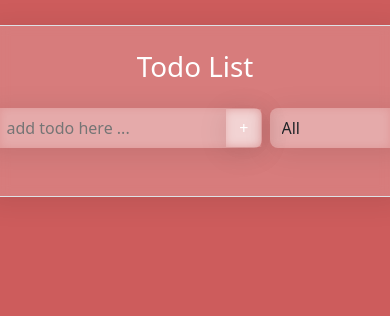
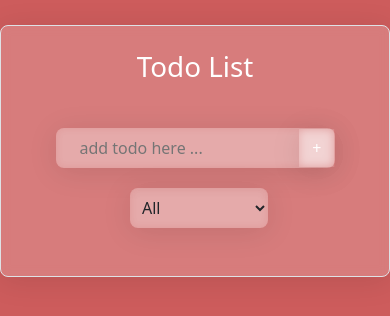
Before and after one commit to AntonyBarnard/react-todo-list, a React (Create React App) app: page / in a window 390 px wide. Shown: the top 316 px of the page. Built offline with nearby package versions, Linux system fonts and the light colour scheme.

Commit message:
Media Query Fix

```diff
--- a/src/App.js
+++ b/src/App.js
@@ -14,7 +14,7 @@ function App () {
     const [ filteredList, setFilteredList] = useState([]);
 
     return(
-        <div className='position-absolute start-50 translate-middle-x glass m-auto p-4 border' style={{maxWidth:'420px', top:'3%'}}>
+        <div className='container position-absolute start-50 translate-middle-x glass p-4 border' style={{maxWidth:'420px' ,top:'3%'}}>
             <Header />
             <Form
                 singleTodo={singleTodo}
--- a/src/index.css
+++ b/src/index.css
@@ -23,3 +23,14 @@ body {
     backdrop-filter: blur(5px);
     -webkit-backdrop-filter: blur(5px);
 }
+
+@media only screen and (max-width: 600px) {
+    form{
+        display: flex !important;
+        flex-direction: column !important;
+    }
+
+    form div {
+        margin-top: 20px;
+    }
+}
```
